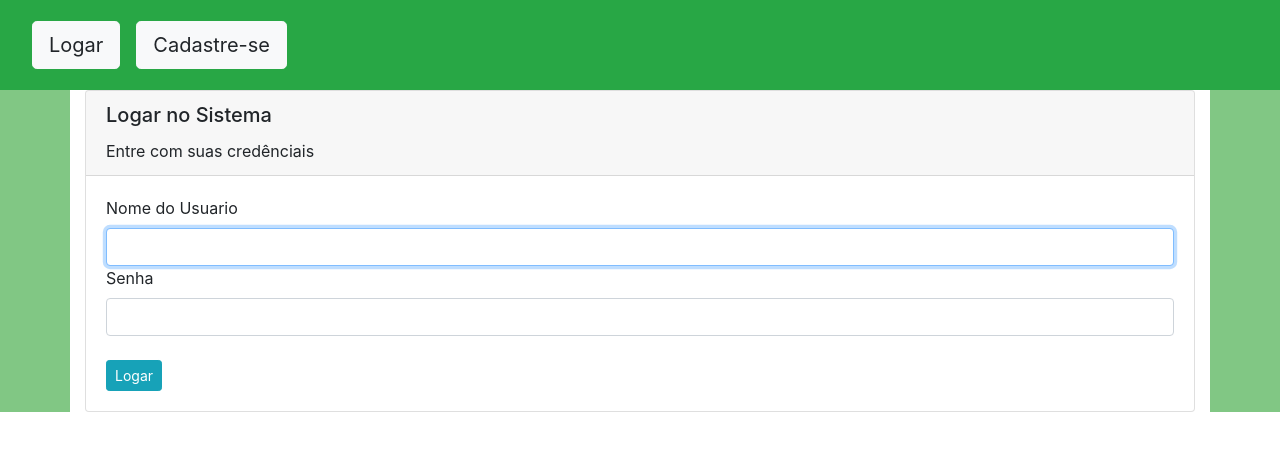
After one commit to jonasLAraujo1/gerenciador_reunioes, a Django app: page /login/ in a window 1280 px wide. The commit adds this page. Shown: the top 451 px of the page. Run offline with Django 3.2, Linux system fonts and the light colour scheme; some libraries are stand-ins or nearby versions.

Commit message:
Login, Logout e cadastro simples de usuario(funcionando), exclusão de reunião, criação de alertas

```diff
--- a/app/services/reuniao_service.py
+++ b/app/services/reuniao_service.py
@@ -15,6 +15,8 @@ def alterar_reuniao(reuniao_db,reuniao_nova):
     reuniao_db.status = reuniao_nova.status
     reuniao_db.save(force_update=True)
 
+def apagar_reuniao(reuniao_bd):
+    reuniao_bd.delete()
 
 
 def salvar_tipo(tipo):
--- a/app/templates/base.html
+++ b/app/templates/base.html
@@ -52,7 +52,7 @@
                         </a>
                     </li>
                     <li class="nav-item">
-                        <a class="navbar-brand" href="./formularios/encerrar.php"><img src="{% static 'app/img/arrow-out-circle.svg'%}" ></a>
+                        <a class="navbar-brand" href="{% url 'deslogar_usuario' %}"><img src="{% static 'app/img/arrow-out-circle.svg'%}" ></a>
                     </li>
                 </ul>
             </div>
@@ -62,7 +62,6 @@
                         <form class="form-inline">
                             <input class='form-control  my-2 my-lg-0' type="search" placeholder='id range' name='busca' required name=busca >
                             <button class=' btn btn-inline-primary my-2 my-sm-0' type='submit'>Buscar</button>
-
                         </form>
                     </li>
                 </ul>
--- /dev/null
+++ b/app/templates/base_usr.html
@@ -0,0 +1,44 @@
+<!DOCTYPE html>
+<html lang="pt-br">
+    {%load static %}
+    <head>
+        <meta charset="UTF-8">
+        <title>
+        {% block titulo %}
+        {% endblock titulo %}
+        </title>
+
+        <link rel="stylesheet" href="{% static 'app/css/bootstrap.css'%}" />
+        <script src="{% static 'app/js/jquery.min.js'%}"></script>
+        <script src="{% static 'app/js/bootstrap.min.js'%}"></script>
+        {% block extras %}
+        {% endblock extras %}
+    </head>
+    <body>
+        <header class="navbar navbar-dark flex-column flex-md-row " style='background-color: #28a745'>
+            <div class="navbar" >
+                <ul class="nav justify-content-center">
+                    <li class="nav-item">
+                        <a class="navbar-brand" href="{% url 'logar_usuario' %}"><button class='btn btn-light btn-lg btn-outline' type='button' >Logar</button>
+                        </a>
+                    </li>
+
+                    <li class="nav-item">
+                        <a class="navbar-brand" href="{% url 'cadastarar_usuario'%}"> <button class='btn btn-light btn-lg btn-outline' type='button' >Cadastre-se</button> </a>
+                    </li>
+                </ul>
+
+            </div>
+        </header>
+    <div class="container-fluid" style="background-color: #81C784">
+
+        <div class="container"  style="background-color: #fff">
+            {% block conteudo %}
+            {% endblock conteudo %}
+        </div>
+
+    </div>
+</div>
+</div>
+</body>
+</html>
--- a/app/templates/reunioes/main.html
+++ b/app/templates/reunioes/main.html
@@ -94,7 +94,7 @@
 
 								<button  class="btn btn-outline-success " type="submit">Consolidar</button>
 							</form>
-							<form class="form-horizontal" method="POST" action="{%url 'acao_marcar' %}">
+							<form class="form-horizontal" method="POST" action="{%url 'acao_cancelar' %}">
 								{% csrf_token %}
 								<input type="hidden" class="form-control" name="id" id="id">
 
--- /dev/null
+++ b/app/templates/usuarios/form_login.html
@@ -0,0 +1,41 @@
+{% extends 'base_usr.html' %}
+{% load meus_filtros %}
+{% block titulo %}
+	Cadastrar Usuario
+{% endblock titulo %}
+{% block nome_pagina %}
+	Logar
+{% endblock nome_pagina %}
+{% block conteudo %}
+	<div class="card" >
+		<div class="card-header">
+
+		 <h5 class="card-title"> Logar no Sistema</h5>
+        <p class="card-text">Entre com suas credênciais</p>
+	</div>
+		<div class="card-body">
+			<form  method="post">
+				{% csrf_token %}
+		{% for message in messages%}
+		<div class="alert alert-danger">
+			{{message}}
+		</div>
+		{%endfor%}
+		<div class="form-goup">
+			{{ form_usuario.username.erros }}
+			<label>Nome do Usuario</label>
+			{{ form_login.username|addclass:'form-control'}}
+		</div>
+		<div class="form-goup">
+			{{ form_usuario.password1.erros }}
+			<label>Senha </label>
+			{{ form_login.password|addclass:'form-control'}}
+		</div>
+		<br>
+		<div class="form-goup">
+			<input type="submit" class="btn btn-sm btn-info" value="Logar">
+		</div>
+		</form>
+</div>
+	</div>
+	{% endblock conteudo %}
--- a/app/urls.py
+++ b/app/urls.py
@@ -5,13 +5,17 @@ from django.urls import path
 
 from .views.acoes_views import *
 from .views.reunioes_views import *
+from .views.usuario_views  import *
 urlpatterns = [
     path('sistema/agendar/',agendar_reuniao,name="agendar_reuniao"),
     path('tipo/',agendar_tipo,name="agendar_tipo"),
     path('sistema/inicio/',calendario,name="calendario"),
-    path('cad/',cadastarar_usuario,name="cadastarar_usuario"),
+    path('sistema/excluir/<int:id>', remover, name="remover"),
     path('sistema/marcar/<int:id>',marcar_reuniao,name="marcar_reuniao"),
     path('marcar/',acao_marcar,name="acao_marcar"),
+    path('excluir/',acao_cancelar,name="acao_cancelar"),
 
-
+    path('cadastro/', cadastarar_usuario, name="cadastarar_usuario"),
+    path('login/', logar_usuario, name="logar_usuario"),
+    path('logout/', deslogar_usuario, name="deslogar_usuario"),
 ]
--- /dev/null
+++ b/app/views/usuario_views.py
@@ -0,0 +1,37 @@
+from django.contrib import messages
+from django.contrib.auth import authenticate, login, logout
+from django.contrib.auth.forms import UserCreationForm, AuthenticationForm
+from django.shortcuts import render, redirect
+# from ..forms import FormProfile
+
+def cadastarar_usuario(request):
+    if request.method == "POST":
+        form_usuario = UserCreationForm(request.POST)
+        # form_perfil = FormProfile(request.POST)
+        if form_usuario.is_valid():
+            form_usuario.save()
+            return redirect('calendario')
+    else:
+        form_usuario = UserCreationForm()
+        print(form_usuario)
+        # form_perfil = FormProfile()
+    return render(request, 'usuarios/form_cadastro_usuario.html',
+                  {"form_usuario": form_usuario})
+
+def logar_usuario(request):
+    if request.method == "POST":
+        username = request.POST["username"]
+        password = request.POST["password"]
+        usuario = authenticate(request, username=username,password=password)
+        if usuario is not None:
+            login(request,usuario)
+            return redirect('calendario')
+        else:
+            messages.error(request,"Usuario ou senha incoretos")
+            return redirect('logar_usuario')
+    else:
+        form_login = AuthenticationForm()
+    return render(request,'usuarios/form_login.html',{"form_login":form_login})
+def deslogar_usuario(request):
+    logout(request)
+    return redirect('logar_usuario')
--- a/gerenciador_reunioes/settings.py
+++ b/gerenciador_reunioes/settings.py
@@ -45,8 +45,11 @@ INSTALLED_APPS = [
     'django.contrib.messages',
     'django.contrib.staticfiles',
     'app',
+
+
 ]
 
+LOGIN_URL = 'logar_usuario'
 MIDDLEWARE = [
     'django.middleware.security.SecurityMiddleware',
     'django.contrib.sessions.middleware.SessionMiddleware',
--- a/gerenciador_reunioes/urls.py
+++ b/gerenciador_reunioes/urls.py
@@ -18,5 +18,7 @@ from django.urls import path, include
 
 urlpatterns = [
     path('admin/', admin.site.urls),
-    path('', include('app.urls'))
+    path('', include('app.urls')),
+
+
 ]
```
Also changed, not shown: app/entidades/alertas.py (added, +8 -0 lines), app/forms.py (+5 -5 lines), app/models.py (+18 -8 lines), app/services/alerta_services.py (added, +13 -0 lines), app/templates/reunioes/excluir.html (added, +50 -0 lines), app/templates/usuarios/form_cadastro_usuario.html (renamed from app/templates/reunioes/form_cadastro_usuario.html, +13 -19 lines), app/views/acoes_views.py (+6 -5 lines), app/views/reunioes_views.py (+53 -56 lines), app/views/tipo_viwes.py (deleted, +0 -16 lines), app/migrations/0002_delete_profile.py (added), app/migrations/0003_alerta.py (added).
